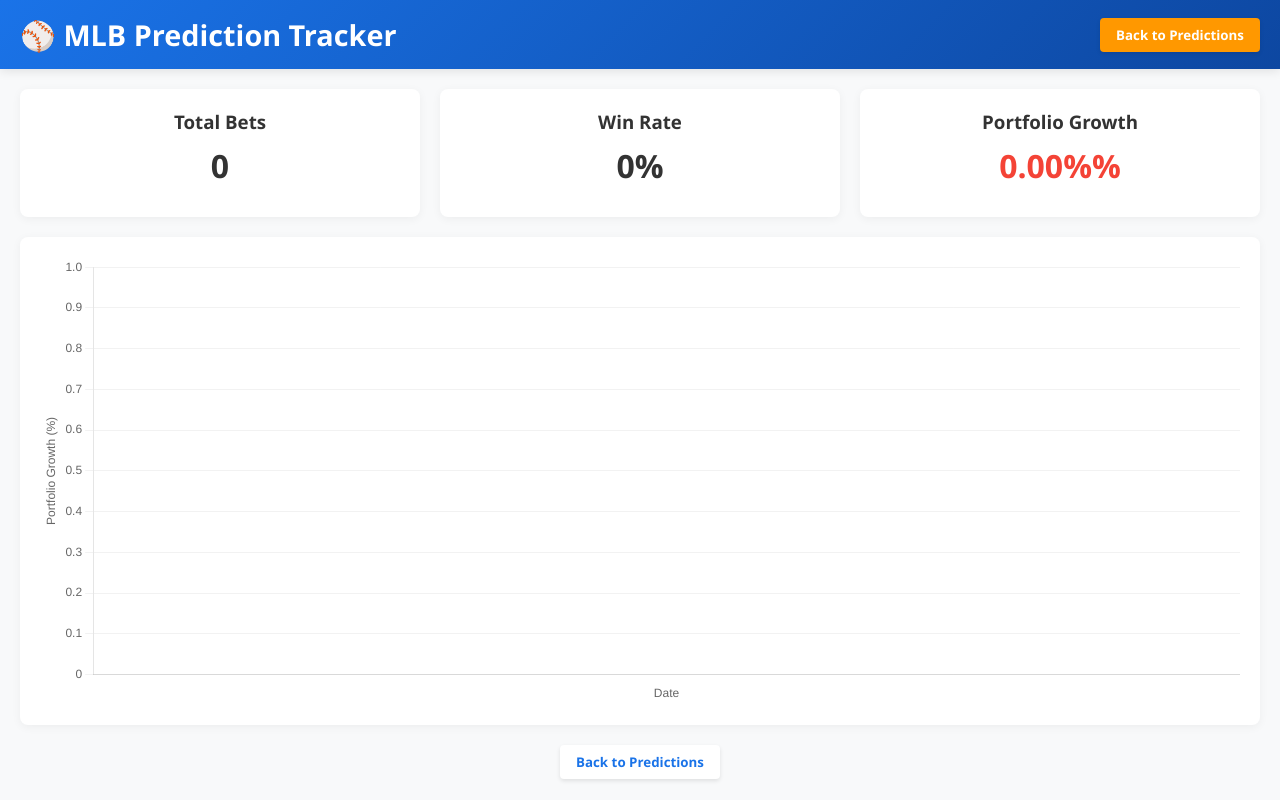
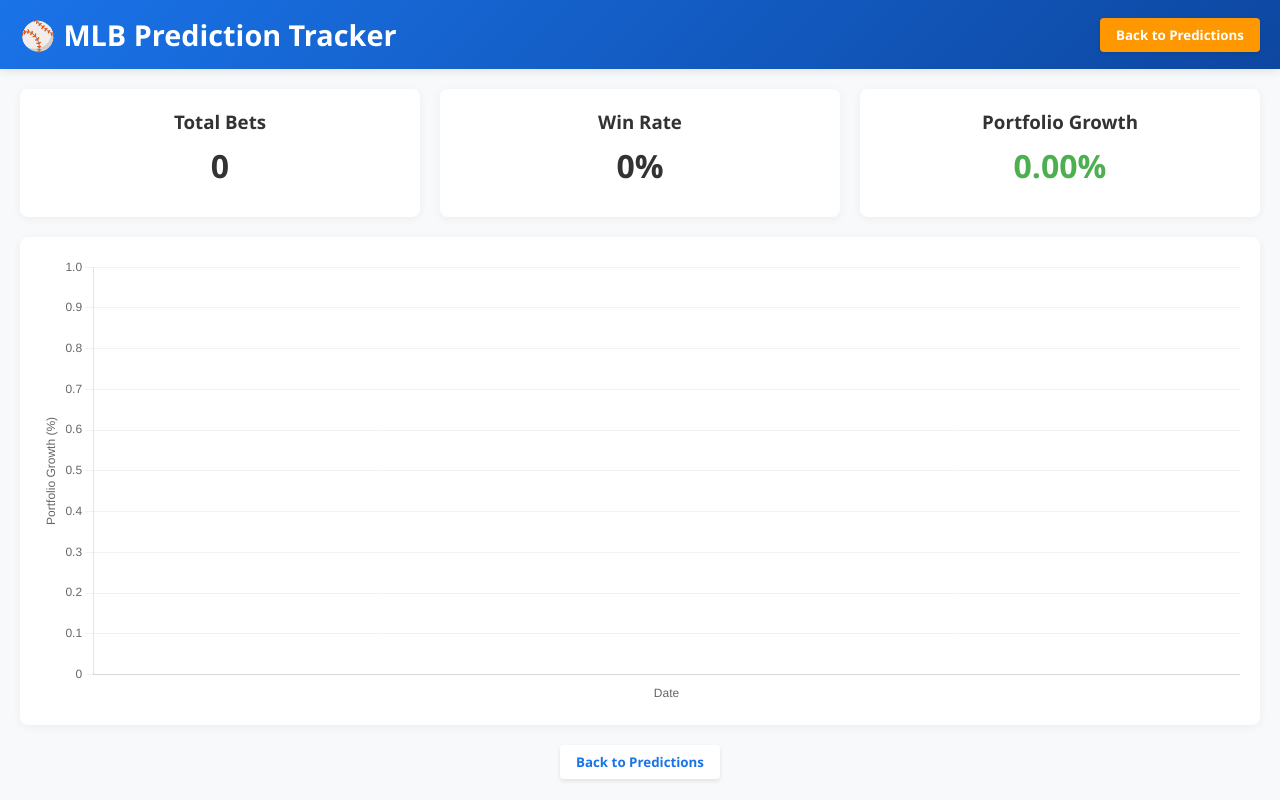
Before and after one commit to Soteria-Smart-Contracts/blinkerbuddy, a browser extension: page browser_app/secret/index.html in a window 1280 px wide. Both pictures are taken after a click on the button "View PNL Dashboard". Drawn offline with nearby package versions, Linux system fonts and the light colour scheme.

Commit message:
Aug 3, 2025, 6:55 PM

```diff
--- a/browser_app/secret/index.html
+++ b/browser_app/secret/index.html
@@ -710,7 +710,8 @@
                 labels.push(formatDate(prediction.date));
             });
 
-            const portfolioGrowth = totalBets > 0 ? (((totalUnits - 100) / 100) * 100).toFixed(2) + '%' : '0.00%';
+            // Calculate portfolio growth percentage
+            const portfolioGrowth = totalBets > 0 ? (((totalUnits - 100) / 100) * 100).toFixed(2) : '0.00';
 
             // Update summary
             totalBetsEl.textContent = totalBets;
```
